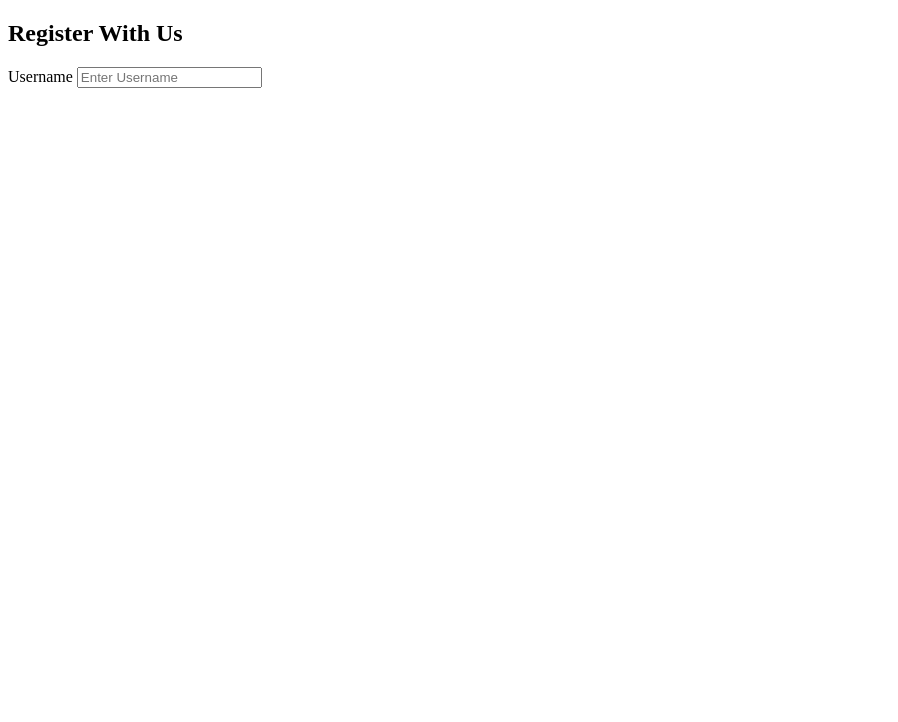
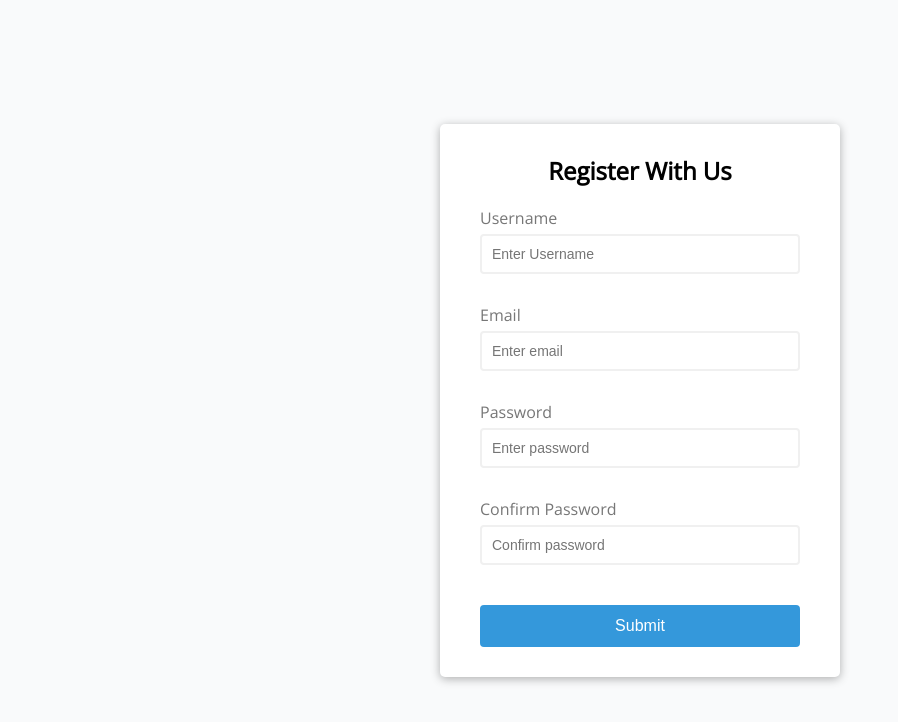
Before and after one commit to acetylcysteine/1_form_validator, a plain HTML site: page index.html in a window 1280 px wide. Shown: the whole page, without its empty margins (0-898 px from the left). Drawn offline with nearby package versions, Linux system fonts and the light colour scheme.

Commit message:
Added content

```diff
--- a/index.html
+++ b/index.html
@@ -14,7 +14,24 @@
            <div class="form-control">
                <label for="username">Username</label>
                <input type="text" id="username" placeholder="Enter Username">
+               <small>Error</small>
            </div>
+           <div class="form-control">
+               <label for="email">Email</label>
+               <input type="text" id="email" placeholder="Enter email">
+               <small>Error</small>
+           </div>
+           <div class="form-control">
+               <label for="password">Password</label>
+               <input type="password" id="password" placeholder="Enter password">
+               <small>Error</small>
+           </div>
+           <div class="form-control">
+               <label for="password2">Confirm Password</label>
+               <input type="password" id="password2" placeholder="Confirm password">
+               <small>Error</small>
+           </div>
+           <button>Submit</button>
        </form>
    </div>
     <script src="script.js"></script>
--- a/style.css
+++ b/style.css
@@ -0,0 +1,94 @@
+@import url('https://fonts.googleapis.com/css2?family=Open+Sans:wght@300&display=swap');
+
+:root {
+    --success-color: #2ecc71;
+    --error-color: #e74c3c;
+}
+
+* {
+    box-sizing: border-box;
+}
+
+body {
+    background-color: #f9fafb;
+    font-family: 'Open Sans', sans-serif;
+    display: flex;
+    align-items: center;
+    justify-content: center;
+    min-height: 100vh;
+    margin: 0;
+}
+
+.container {
+    background-color: #fff;
+    border-radius: 5px;
+    box-shadow: 0 2px 10px rgba(0,0,0,0.3);
+    width: 400px;
+}
+
+h2 {
+    text-align: center;
+    margin: 0 0 20px;
+}
+
+.form {
+    padding: 30px 40px;
+}
+.form-control {
+    margin-bottom: 10px;
+    padding-bottom: 20px;
+    position: relative;
+}
+
+.form-control label {
+    color: #777;
+    display: block;
+    margin-bottom: 5px;
+}
+
+.form-control input {
+    border: 2px solid #f0f0f0;
+    border-radius: 4px;
+    display: block;
+    width: 100%;
+    padding: 10px;
+    font-size: 14px;
+}
+
+.form-control input:focus {
+    outline: 0;
+    border-color: #777;
+}
+
+.form-control.success input {
+    border-color: var(--success-color);
+}
+
+.form-control.error input {
+    border-color: var(--error-color);
+}
+
+.form-control small {
+color: var(--error-color);
+position: absolute;
+bottom: 0;
+left: 0;
+visibility: hidden;
+}
+
+.form-control.error small {
+    visibility: visible;
+}
+
+.form button {
+    cursor: pointer;
+    background-color: #3498db;
+    border: 2px solid #3498db;
+    border-radius: 4px;
+    color: #fff;
+    display: block;
+    font-size: 16px;
+    padding: 10px;
+    margin-top: 20px;
+    width: 100%;
+}
```
